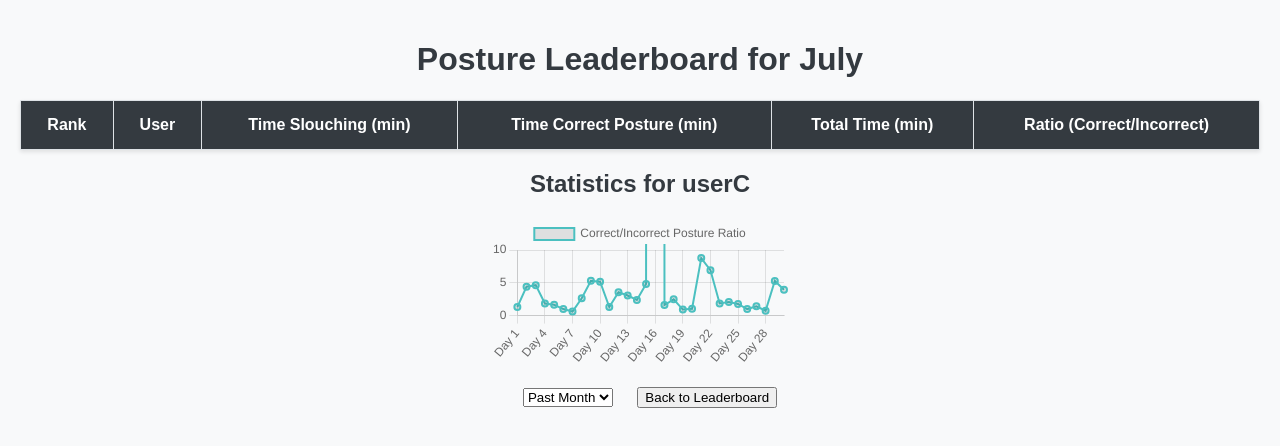
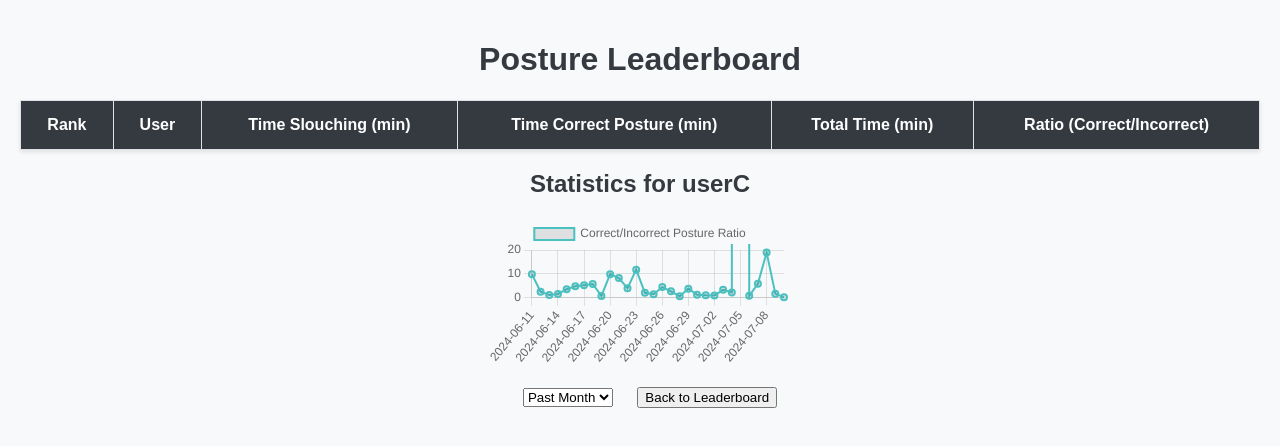
Before and after one commit to jacayan/slouchinator, a plain HTML site: page index.html in a window 1280 px wide. Both pictures are taken after a click on the link "userC". Drawn offline with nearby package versions, Linux system fonts and the light colour scheme.

Commit message:
Add files via upload

```diff
--- a/index.html
+++ b/index.html
@@ -8,7 +8,7 @@
     <script src="https://cdn.jsdelivr.net/npm/chart.js"></script>
 </head>
 <body>
-    <h1>Posture Leaderboard for July</h1>
+    <h1>Posture Leaderboard</h1>
     <table>
         <thead>
             <tr>
--- a/script.js
+++ b/script.js
@@ -1,23 +1,23 @@
 const userData = {
     userA: {
-        month: Array(30).fill().map(() => ({ slouching: Math.floor(Math.random() * 60), correct: Math.floor(Math.random() * 120) })),
-        week: Array(7).fill().map(() => ({ slouching: Math.floor(Math.random() * 60), correct: Math.floor(Math.random() * 120) })),
-        year: Array(12).fill().map(() => ({ slouching: Math.floor(Math.random() * 1800), correct: Math.floor(Math.random() * 3600) }))
+        month: Array.from({ length: 30 }, (_, i) => ({ date: new Date(Date.now() - (29 - i) * 24 * 60 * 60 * 1000), slouching: Math.floor(Math.random() * 60), correct: Math.floor(Math.random() * 120) })),
+        week: Array.from({ length: 7 }, (_, i) => ({ date: new Date(Date.now() - (6 - i) * 24 * 60 * 60 * 1000), slouching: Math.floor(Math.random() * 60), correct: Math.floor(Math.random() * 120) })),
+        year: Array.from({ length: 12 }, (_, i) => ({ date: new Date(Date.now() - (11 - i) * 30 * 24 * 60 * 60 * 1000), slouching: Math.floor(Math.random() * 1800), correct: Math.floor(Math.random() * 3600) }))
     },
     userB: {
-        month: Array(30).fill().map(() => ({ slouching: Math.floor(Math.random() * 60), correct: Math.floor(Math.random() * 120) })),
-        week: Array(7).fill().map(() => ({ slouching: Math.floor(Math.random() * 60), correct: Math.floor(Math.random() * 120) })),
-        year: Array(12).fill().map(() => ({ slouching: Math.floor(Math.random() * 1800), correct: Math.floor(Math.random() * 3600) }))
+        month: Array.from({ length: 30 }, (_, i) => ({ date: new Date(Date.now() - (29 - i) * 24 * 60 * 60 * 1000), slouching: Math.floor(Math.random() * 60), correct: Math.floor(Math.random() * 120) })),
+        week: Array.from({ length: 7 }, (_, i) => ({ date: new Date(Date.now() - (6 - i) * 24 * 60 * 60 * 1000), slouching: Math.floor(Math.random() * 60), correct: Math.floor(Math.random() * 120) })),
+        year: Array.from({ length: 12 }, (_, i) => ({ date: new Date(Date.now() - (11 - i) * 30 * 24 * 60 * 60 * 1000), slouching: Math.floor(Math.random() * 1800), correct: Math.floor(Math.random() * 3600) }))
     },
     userC: {
-        month: Array(30).fill().map(() => ({ slouching: Math.floor(Math.random() * 60), correct: Math.floor(Math.random() * 120) })),
-        week: Array(7).fill().map(() => ({ slouching: Math.floor(Math.random() * 60), correct: Math.floor(Math.random() * 120) })),
-        year: Array(12).fill().map(() => ({ slouching: Math.floor(Math.random() * 1800), correct: Math.floor(Math.random() * 3600) }))
+        month: Array.from({ length: 30 }, (_, i) => ({ date: new Date(Date.now() - (29 - i) * 24 * 60 * 60 * 1000), slouching: Math.floor(Math.random() * 60), correct: Math.floor(Math.random() * 120) })),
+        week: Array.from({ length: 7 }, (_, i) => ({ date: new Date(Date.now() - (6 - i) * 24 * 60 * 60 * 1000), slouching: Math.floor(Math.random() * 60), correct: Math.floor(Math.random() * 120) })),
+        year: Array.from({ length: 12 }, (_, i) => ({ date: new Date(Date.now() - (11 - i) * 30 * 24 * 60 * 60 * 1000), slouching: Math.floor(Math.random() * 1800), correct: Math.floor(Math.random() * 3600) }))
     },
     userD: {
-        month: Array(30).fill().map(() => ({ slouching: Math.floor(Math.random() * 60), correct: Math.floor(Math.random() * 120) })),
-        week: Array(7).fill().map(() => ({ slouching: Math.floor(Math.random() * 60), correct: Math.floor(Math.random() * 120) })),
-        year: Array(12).fill().map(() => ({ slouching: Math.floor(Math.random() * 1800), correct: Math.floor(Math.random() * 3600) }))
+        month: Array.from({ length: 30 }, (_, i) => ({ date: new Date(Date.now() - (29 - i) * 24 * 60 * 60 * 1000), slouching: Math.floor(Math.random() * 60), correct: Math.floor(Math.random() * 120) })),
+        week: Array.from({ length: 7 }, (_, i) => ({ date: new Date(Date.now() - (6 - i) * 24 * 60 * 60 * 1000), slouching: Math.floor(Math.random() * 60), correct: Math.floor(Math.random() * 120) })),
+        year: Array.from({ length: 12 }, (_, i) => ({ date: new Date(Date.now() - (11 - i) * 30 * 24 * 60 * 60 * 1000), slouching: Math.floor(Math.random() * 1800), correct: Math.floor(Math.random() * 3600) }))
     }
 };
 
@@ -79,7 +79,7 @@ function hideUserStats() {
 function updateChart() {
     const timeframe = document.getElementById('timeframe').value;
     const data = userData[currentUser][timeframe];
-    const labels = data.map((_, index) => `Day ${index + 1}`);
+    const labels = data.map(day => day.date.toISOString().split('T')[0]);
 
     if (currentChart) {
         currentChart.destroy();
```
